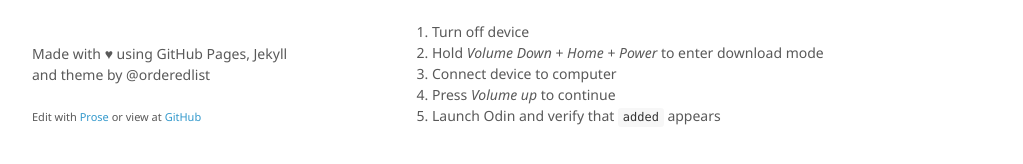
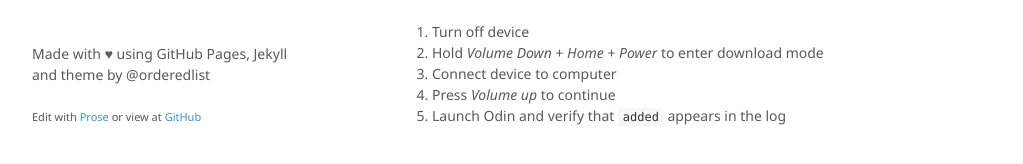
Before and after one commit to oscarb/pad, a Jekyll site: the page built from _docs/android-device-guide.md, in a window 1280 px wide and 900 px high, scrolled down 2687 px. Shown: the part 704-868 px from the top of the window, without its empty margins (128-1151 px from the left). Built offline with Jekyll 4.4.1, drawn with Linux system fonts in a browser that asks for light colours; some web fonts are replaced.

Commit message:
Update android-device-guide.md

```diff
--- a/_docs/android-device-guide.md
+++ b/_docs/android-device-guide.md
@@ -173,4 +173,4 @@ WhatsApp |
 2. Hold *Volume Down* + *Home* + *Power* to enter download mode
 3. Connect device to computer
 4. Press *Volume up* to continue
-5. Launch Odin and verify that `added` appears
+5. Launch Odin and verify that `added` appears in the log
```
